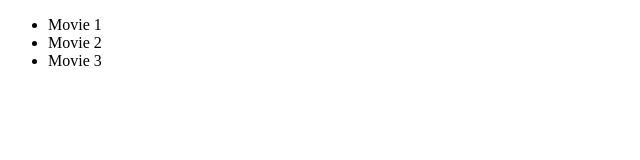
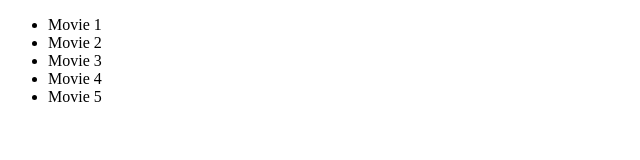
Before and after one commit to EscapeCharacter/intro_to_git, a plain HTML site: page index.html in a window 1280 px wide. Shown: the whole page, without its empty margins (0-640 px from the left). Drawn offline with Linux system fonts and the light colour scheme.

Commit message:
Added 2 list items.

```diff
--- a/index.html
+++ b/index.html
@@ -1,15 +1,18 @@
 <!DOCTYPE html>
 <html>
+
 <head>
     <title>Intro to Git</title>
 </head>
+
 <body>
-
     <ul>
         <li>Movie 1</li>
         <li>Movie 2</li>
         <li>Movie 3</li>
+        <li>Movie 4</li>
+        <li>Movie 5</li>
     </ul>
+</body>
 
-</body>
 </html>
```
Lines whose indentation alone changed are shown as unchanged.
